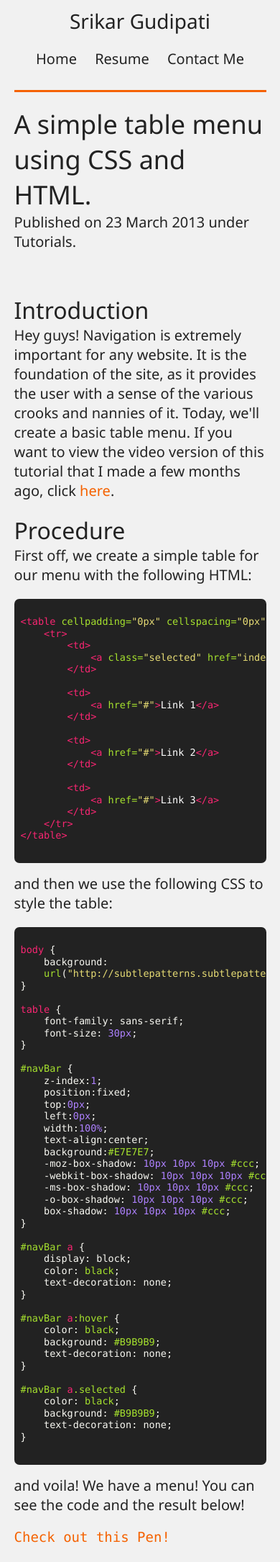
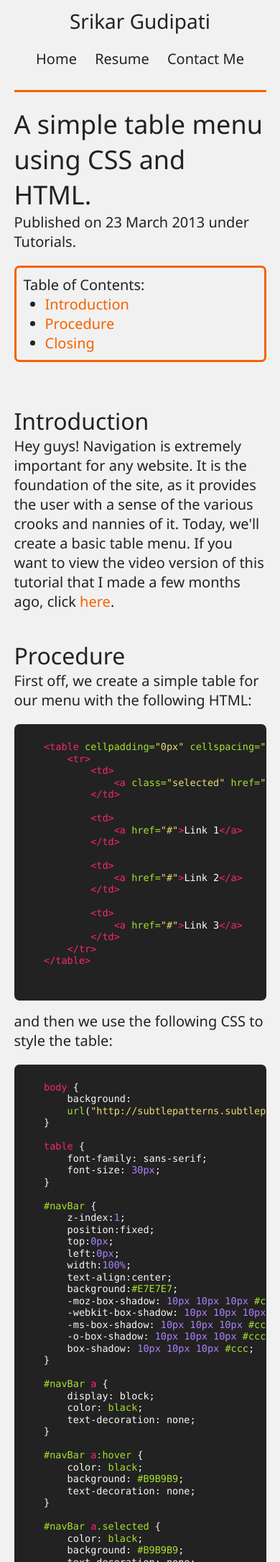
Before and after one commit to srikarg/srikarg.github.io, a Jekyll site: the page built from _posts/2013-03-23-css-table-menu.html, in a window 390 px wide, cut to the strip 0-2170 px from the top of the page. Shown: the whole strip at 72% size. Built offline with Jekyll 4.4.1, drawn with Linux system fonts in a browser that asks for light colours; nearby versions of some CDN libraries; Markdown is read by kramdown in place of the engine named in the settings; comment, search, counter and statistics services are not loaded; some of the changed text lies outside the part shown.

Commit message:
Added table of contents to posts. New post: "Tools of the Web."

```diff
--- a/_includes/foot.html
+++ b/_includes/foot.html
@@ -3,6 +3,22 @@
 		<!-- JavaScript Scripts -->
 		<script src="http://code.jquery.com/jquery-1.9.1.min.js"></script>
 		<script src="/js/main.js"></script>
+		{% if page.toc %}
+		<script>
+			var ToC = "<nav class='table-of-contents'>" + "<p>Table of Contents:</p>" + "<ul>";
+			var el, title, link;
+			$(".main h2").each(function() {
+			    el = $(this);
+			    title = el.text();
+			    title = title.substring(0, title.length - 1).trim();
+			    link = el.children("a").attr("href");
+			    newLine = "<li>" + "<a href='" + link + "'>" + title + "</a>" + "</li>";
+			    ToC += newLine;
+			});
+			ToC += "</ul>" + "</nav>";
+			$(".post-info").append(ToC);
+		</script>
+		{% endif %}
 		<script type="text/javascript">
 			var disqus_shortname = 'srikarg';
 
--- a/_includes/header.html
+++ b/_includes/header.html
@@ -4,7 +4,7 @@
                 </h1>
 
                 <nav class="clearfix">
-                    <ul>
+                    <ul class="navigation">
                         <li><a href="/">Home</a></li>
                         <li><a href="/resume/">Resume</a></li>
                         <li><a href="/contact/">Contact Me</a></li>
--- a/_layouts/post.html
+++ b/_layouts/post.html
@@ -1,6 +1,6 @@
 {% include head.html %}
 {% include header.html %}
-<div class="main">
+<article class="main">
 	{% include post_header.html %}
 	{{ content }}
 	{% if page.comments %}
@@ -19,7 +19,7 @@
 		<span class="next disabled"><i class="icon-caret-right icon-2x"></i></span>
 		{% endif %}
 	</div>
-</div>
+</article>
 {% include sidebar.html %}
 {% include footer.html %}
 {% include foot.html %}
--- /dev/null
+++ b/_posts/2013-03-23-css-table-menu.html
@@ -0,0 +1,92 @@
+---
+title: A simple table menu using CSS and HTML.
+layout: post
+comments: true
+category: tutorials
+toc: true
+---
+
+<section id="introduction">
+    <h2>Introduction <a href="#introduction">#</a></h2>
+    <p>Hey guys! Navigation is extremely important for any website. It is the foundation of the site, as it provides the user with a sense of the various crooks and nannies of it. Today, we'll create a basic table menu. If you want to view the video version of this tutorial that I made a few months ago, click <a href="http://www.youtube.com/watch?v=xjZMlQUFsJY&feature=player_detailpage">here</a>.</p>
+</section>
+
+<section id="procedure">
+    <h2>Procedure <a href="#procedure">#</a></h2>
+    <p>First off, we create a simple table for our menu with the following HTML:</p>
+    {% highlight html %}
+    <table cellpadding="0px" cellspacing="0px" id="navBar">
+        <tr>
+            <td>
+                <a class="selected" href="index.html">Home</a>
+            </td>
+
+            <td>
+                <a href="#">Link 1</a>
+    		</td>
+
+            <td>
+                <a href="#">Link 2</a>
+            </td>
+
+            <td>
+                <a href="#">Link 3</a>
+            </td>
+        </tr>
+    </table>
+    {% endhighlight %}
+    <p>and then we use the following CSS to style the table:</p>
+    {% highlight css %}
+    body {
+        background:
+        url("http://subtlepatterns.subtlepatterns.netdna-cdn.com/patterns/satinweave.png");
+    }
+
+    table {
+        font-family: sans-serif;
+        font-size: 30px;
+    }
+
+    #navBar {
+        z-index:1;
+        position:fixed;
+        top:0px;
+        left:0px;
+        width:100%;
+        text-align:center;
+        background:#E7E7E7;
+        -moz-box-shadow: 10px 10px 10px #ccc;
+        -webkit-box-shadow: 10px 10px 10px #ccc;
+        -ms-box-shadow: 10px 10px 10px #ccc;
+        -o-box-shadow: 10px 10px 10px #ccc;
+        box-shadow: 10px 10px 10px #ccc;
+    }
+
+    #navBar a {
+        display: block;
+        color: black;
+        text-decoration: none;
+    }
+
+    #navBar a:hover {
+        color: black;
+        background: #B9B9B9;
+        text-decoration: none;
+    }
+
+    #navBar a.selected {
+        color: black;
+        background: #B9B9B9;
+        text-decoration: none;
+    }
+    {% endhighlight %}
+</section>
+
+<section id="closing">
+    <h2>Closing <a href="#closing">#</a></h2>
+    <p>Voila! We have a menu! You can see the code and the result below!</p>
+    <div>
+        <pre class="codepen" data-height="300" data-type="result" data-href="JfAqo" data-user="srig99" data-safe="true"><code></code><a href="http://codepen.io/srig99/pen/JfAqo">Check out this Pen!</a></pre> <script async src="http://codepen.io/assets/embed/ei.js"></script>
+    </div>
+    <p>Thanks for reading this tutorial!</p>
+</section>
--- a/_posts/2013-03-23-css-table-menu.md
+++ /dev/null
@@ -1,86 +0,0 @@
----
-title: A simple table menu using CSS and HTML.
-layout: post
-comments: true
-category: tutorials
----
-
-<section id="introduction">
-<h2>Introduction <a href="#introduction">#</a></h2>
-<p>Hey guys! Navigation is extremely important for any website. It is the foundation of the site, as it provides the user with a sense of the various crooks and nannies of it. Today, we'll create a basic table menu. If you want to view the video version of this tutorial that I made a few months ago, click <a href="http://www.youtube.com/watch?v=xjZMlQUFsJY&feature=player_detailpage">here</a>.</p>
-</section>
-<section id="procedure">
-<h2>Procedure <a href="#procedure">#</a></h2>
-<p>First off, we create a simple table for our menu with the following HTML:</p>
-{% highlight html %}
-<table cellpadding="0px" cellspacing="0px" id="navBar">
-    <tr>
-        <td>
-            <a class="selected" href="index.html">Home</a>
-        </td>
-
-        <td>
-            <a href="#">Link 1</a>
-		</td>
-
-        <td>
-            <a href="#">Link 2</a>
-        </td>
-
-        <td>
-            <a href="#">Link 3</a>
-        </td>
-    </tr>
-</table>
-{% endhighlight %}
-<p>and then we use the following CSS to style the table:</p>
-{% highlight css %}
-body {
-    background:
-    url("http://subtlepatterns.subtlepatterns.netdna-cdn.com/patterns/satinweave.png");
-}
-
-table {
-    font-family: sans-serif;
-    font-size: 30px;
-}
-
-#navBar {
-    z-index:1;
-    position:fixed;
-    top:0px;
-    left:0px;
-    width:100%;
-    text-align:center;
-    background:#E7E7E7;
-    -moz-box-shadow: 10px 10px 10px #ccc;
-    -webkit-box-shadow: 10px 10px 10px #ccc;
-    -ms-box-shadow: 10px 10px 10px #ccc;
-    -o-box-shadow: 10px 10px 10px #ccc;
-    box-shadow: 10px 10px 10px #ccc;
-}
-
-#navBar a {
-    display: block;
-    color: black;
-    text-decoration: none;
-}
-
-#navBar a:hover {
-    color: black;
-    background: #B9B9B9;
-    text-decoration: none;
-}
-
-#navBar a.selected {
-    color: black;
-    background: #B9B9B9;
-    text-decoration: none;
-}
-{% endhighlight %}
-<p>and voila! We have a menu! You can see the code and the result below!</p>
-<div>
-<pre class="codepen" data-height="300" data-type="result" data-href="JfAqo" data-user="srig99" data-safe="true"><code></code><a href="http://codepen.io/srig99/pen/JfAqo">Check out this Pen!</a></pre> <script async src="http://codepen.io/assets/embed/ei.js"></script>
-</div>
-<p>Thanks for reading this tutorial!</p>
-</section>
--- a/css/style.css
+++ b/css/style.css
@@ -377,7 +377,7 @@ a:hover, a:focus {
     text-decoration: underline;
 }
 
-p {
+p, ul, ol {
     margin-bottom: 1em;
 }
 
@@ -397,7 +397,11 @@ h3 {
 }
 
 section {
-    margin: 1em 0;
+    margin: 2em 0;
+}
+
+ul, ol {
+    padding-left: 1.5em;
 }
 
 ::-moz-selection {
@@ -424,7 +428,7 @@ header {
     font-size: 4rem;
 }
 
-.site-title a, nav ul li a {
+.site-title a, .navigation li a {
     color: #222;
 }
 
@@ -432,23 +436,25 @@ header {
     text-decoration: none;
 }
 
-nav ul {
+.navigation {
     float: right;
     list-style: none;
     font-size: 20px;
     font-size: 2rem;
+    margin: 0;
+    padding: 0;
 }
 
-nav ul li {
+.navigation li {
     float: left;
 }
 
-nav ul li a {
+.navigation li a {
     display: block;
     padding: 1em 0.5em;
 }
 
-nav ul li a:hover {
+.navigation li a:hover {
     text-decoration: none;
     color: #F56200;
 }
@@ -503,6 +509,16 @@ h2 a[href^="#"] {
 section h2:hover a {
     pointer-events: auto;
     opacity: 100;
+}
+
+.table-of-contents {
+    border: 3px solid #F56200;
+    border-radius: 7px;
+    padding: 0.5em;
+}
+
+.table-of-contents p, .table-of-contents ul {
+    margin: 0;
 }
 
 /* =Contact Info */
@@ -615,12 +631,12 @@ section h2:hover a {
         font-size: 28px;
     }
 
-    nav ul {
+    .navigation {
         float: none;
         text-align: center;
     }
 
-    nav ul li {
+    .navigation li {
         float: none;
         display: inline-block;
     }
```
Also changed, not shown: other parts of _includes/foot.html (+3 -0 lines), _posts/2013-03-22-hello-internet.html (added, +10 -0 lines), _posts/2013-03-22-hello-internet.md (deleted, +0 -10 lines), _posts/2013-04-07-more-information-slider.html (added, +88 -0 lines), _posts/2013-04-07-more-information-slider.md (deleted, +0 -82 lines), _posts/2013-04-09-tools-of-the-web.html (added, +68 -0 lines).
